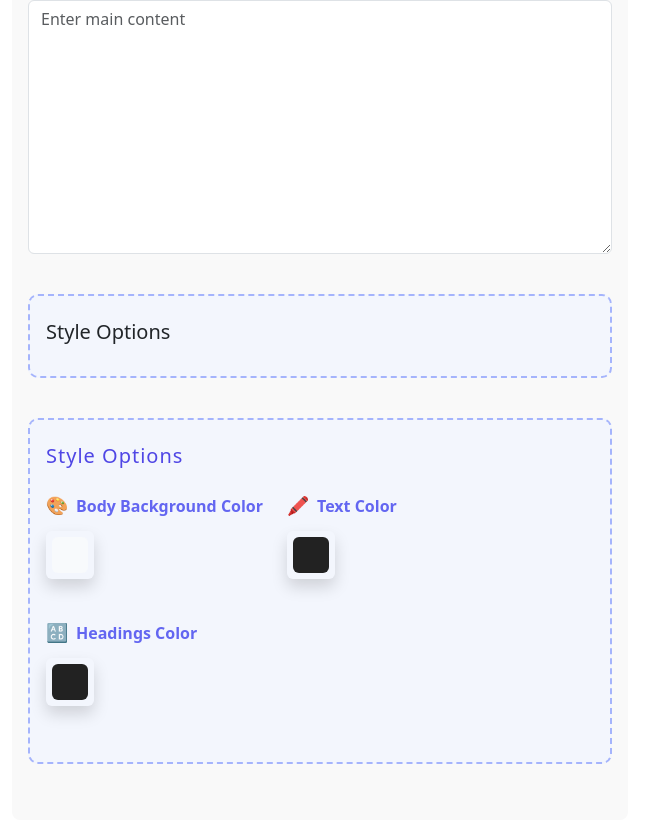
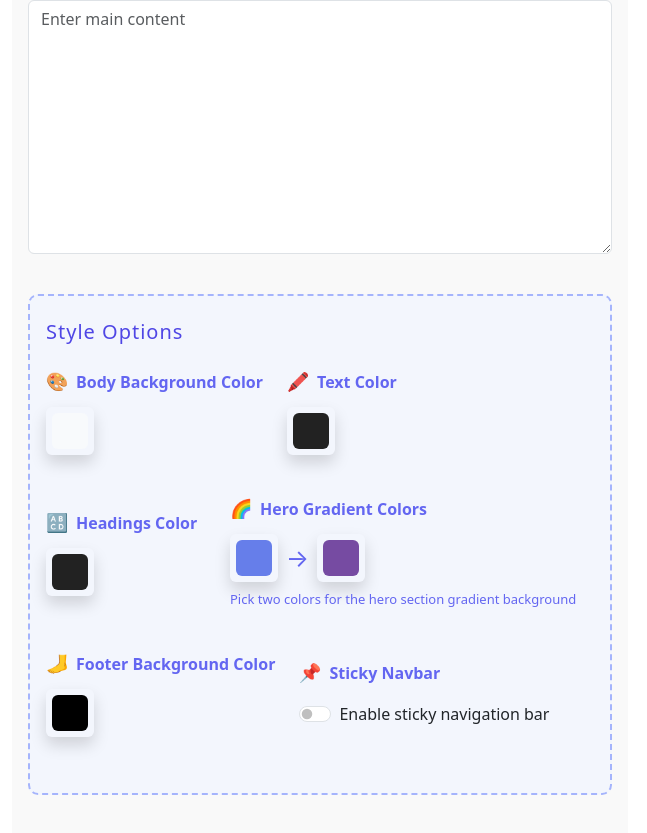
Before and after one commit to Petkov-Petko/one-page-builder, a React app: page / in a window 1280 px wide. Shown: the part 818-1651 px from the top of the page, without its empty margins (0-647 px from the left). Built offline with nearby package versions, Linux system fonts and the light colour scheme; the HTML template or start-up script is replaced by a standard one.

Commit message:
Add color customization options and sticky navbar toggle to BuilderForm

```diff
--- a/src/components/BuilderForm/BuilderForm.jsx
+++ b/src/components/BuilderForm/BuilderForm.jsx
@@ -173,9 +173,6 @@ const BuilderForm = ({ formData, setFormData }) => {
           />
         </div>
         <div className="form-style-section">
-          <h5>Style Options</h5>
-        </div>
-        <div className="form-style-section">
           <h5
             className="mb-4"
             style={{ letterSpacing: "1px", color: "#4f46e5" }}
@@ -238,12 +235,14 @@ const BuilderForm = ({ formData, setFormData }) => {
                   background: "none",
                 }}
               />
-            </div>          <div className="color-input-group">
+            </div>
+            <div className="color-input-group">
               <label
                 className="form-label"
                 style={{ fontWeight: 600, color: "#6366f1" }}
               >
-                <span style={{ marginRight: 8, fontSize: 18 }}>🔠</span>Headings Color
+                <span style={{ marginRight: 8, fontSize: 18 }}>🔠</span>Headings
+                Color
               </label>
               <input
                 type="color"
@@ -265,6 +264,113 @@ const BuilderForm = ({ formData, setFormData }) => {
                 }}
               />
             </div>
+            <div className="color-input-group">
+              <label
+                className="form-label"
+                style={{ fontWeight: 600, color: "#6366f1" }}
+              >
+                <span style={{ marginRight: 8, fontSize: 18 }}>🌈</span>Hero
+                Gradient Colors
+              </label>
+              <div className="d-flex align-items-center gap-2">
+                <input
+                  type="color"
+                  className="form-control form-control-color shadow"
+                  value={formData.heroGradient1 || "#667eea"}
+                  onChange={(e) =>
+                    setFormData((prev) => ({
+                      ...prev,
+                      heroGradient1: e.target.value,
+                    }))
+                  }
+                  title="Choose first gradient color"
+                  style={{
+                    width: 48,
+                    height: 48,
+                    border: "none",
+                    cursor: "pointer",
+                    background: "none",
+                  }}
+                />
+                <span style={{ fontSize: 24, color: "#6366f1" }}>→</span>
+                <input
+                  type="color"
+                  className="form-control form-control-color shadow"
+                  value={formData.heroGradient2 || "#764ba2"}
+                  onChange={(e) =>
+                    setFormData((prev) => ({
+                      ...prev,
+                      heroGradient2: e.target.value,
+                    }))
+                  }
+                  title="Choose second gradient color"
+                  style={{
+                    width: 48,
+                    height: 48,
+                    border: "none",
+                    cursor: "pointer",
+                    background: "none",
+                  }}
+                />
+              </div>
+              <div style={{ marginTop: 8, fontSize: 13, color: "#6366f1" }}>
+                Pick two colors for the hero section gradient background
+              </div>
+            </div>
+            <div className="color-input-group">
+              <label
+                className="form-label"
+                style={{ fontWeight: 600, color: "#6366f1" }}
+              >
+                <span style={{ marginRight: 8, fontSize: 18 }}>🦶</span>Footer
+                Background Color
+              </label>
+              <input
+                type="color"
+                className="form-control form-control-color shadow"
+                value={formData.footerBgColor || "##0d0d0d"}
+                onChange={(e) =>
+                  setFormData((prev) => ({
+                    ...prev,
+                    footerBgColor: e.target.value,
+                  }))
+                }
+                title="Choose footer background color"
+                style={{
+                  width: 48,
+                  height: 48,
+                  border: "none",
+                  cursor: "pointer",
+                  background: "none",
+                }}
+              />
+            </div>
+            <div className="color-input-group">
+              <label
+                className="form-label"
+                style={{ fontWeight: 600, color: "#6366f1" }}
+              >
+                <span style={{ marginRight: 8, fontSize: 18 }}>📌</span>Sticky
+                Navbar
+              </label>
+              <div className="form-check form-switch mt-1">
+                <input
+                  className="form-check-input"
+                  type="checkbox"
+                  id="stickyNavbar"
+                  checked={!!formData.stickyNavbar}
+                  onChange={(e) =>
+                    setFormData((prev) => ({
+                      ...prev,
+                      stickyNavbar: e.target.checked,
+                    }))
+                  }
+                />
+                <label className="form-check-label" htmlFor="stickyNavbar">
+                  Enable sticky navigation bar
+                </label>
+              </div>
+            </div>
           </div>
         </div>
       </div>
```
